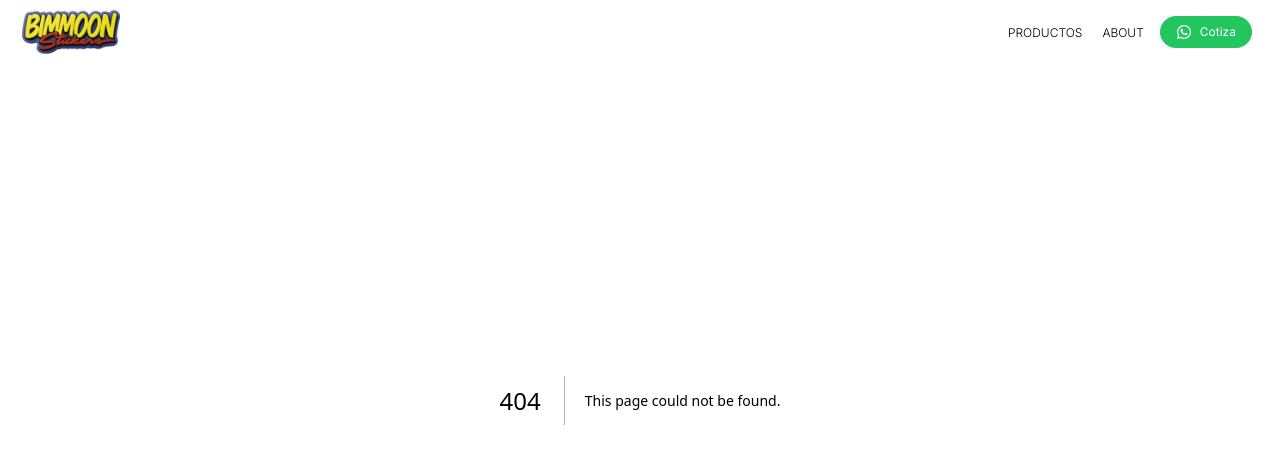
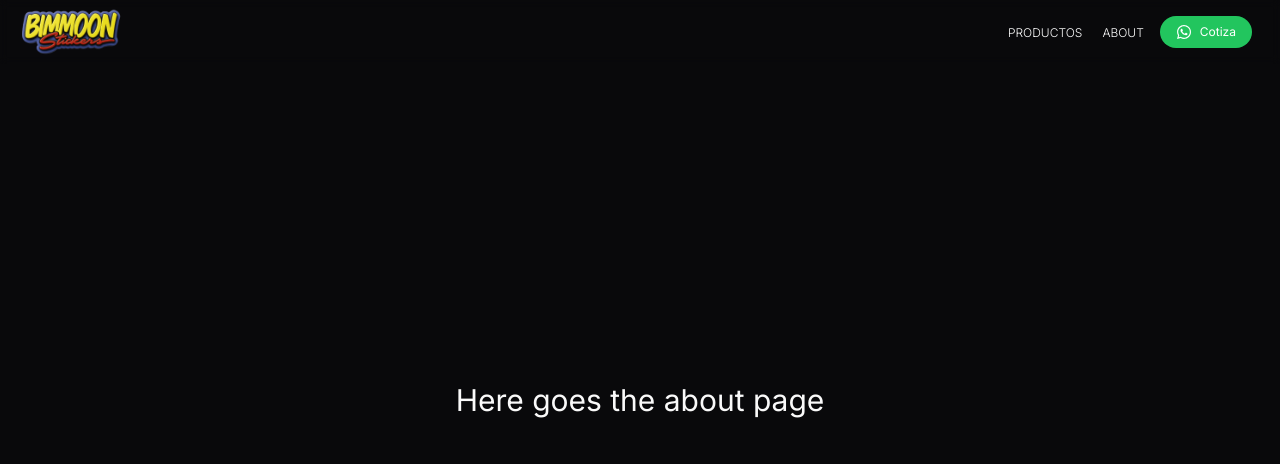
Before and after one commit to gap689/bimmoon, a Next.js app: page /about in a window 1280 px wide. Before the commit this address had no page. Shown: the top 464 px of the page. Built offline with nearby package versions, Linux system fonts and the light colour scheme; a web font is replaced by a local one.

Commit message:
added about page

```diff
--- a/app/contacto/page.tsx
+++ b/app/about/page.tsx
@@ -1,9 +1,9 @@
-const ContactoPage = () => {
+const AboutPage = () => {
   return (
     <div className="h-full flex items-center justify-center text-3xl">
-      Here goes the contacto page
+      Here goes the about page
     </div>
   );
 }
 
-export default ContactoPage;
+export default AboutPage;
```
